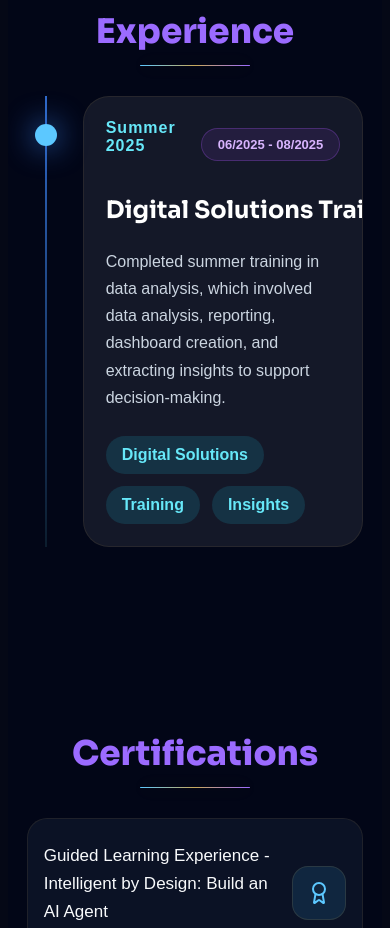
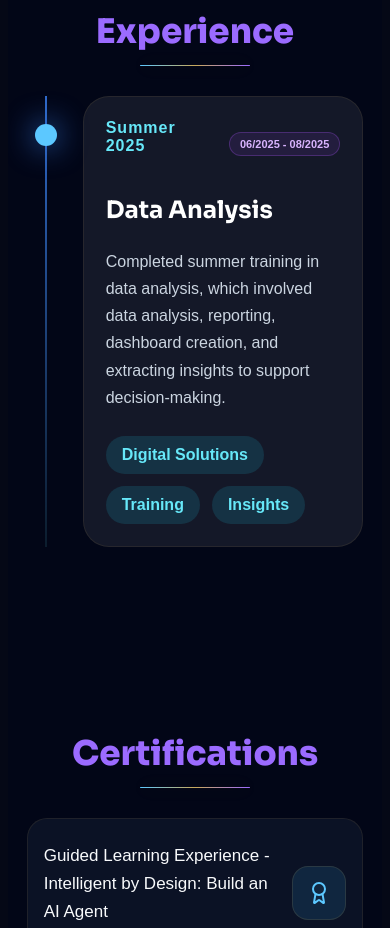
Before and after one commit to Ziyad-web-developer/ziyad-portfolio, a React (Vite) app: page / in a window 390 px wide. Shown: the part 3340-4268 px from the top of the page. Built offline with nearby package versions, Linux system fonts and the light colour scheme; a web font is replaced by a local one.

Commit message:
mobile ui improvements

```diff
--- a/src/App.jsx
+++ b/src/App.jsx
@@ -193,7 +193,7 @@ function App() {
       about: "About Me",
       skills: "Skills",
       experience: "Experience",
-      experienceTitle: "Digital Solutions Training",
+      experienceTitle:"Data Analysis Training",
       experienceText:
 "Completed summer training in data analysis, which involved data analysis, reporting, dashboard creation, and extracting insights to support decision-making.",
       certifications: "Certifications",
@@ -751,9 +751,15 @@ function App() {
   </span>
 </div>
 
-              <h3 className="project-title-mobile" style={styles.projectTitle}>
-                {t.experienceTitle}
-              </h3>
+<h3 className="project-title-mobile" style={styles.projectTitle}>
+  {
+    window.innerWidth <= 900
+      ? isAr
+        ? "تحليل البيانات"
+        : "Data Analysis"
+      : t.experienceTitle
+  }
+</h3>
 
               <p className="text-mobile" style={styles.text}>
                 {t.experienceText}
@@ -1399,7 +1405,10 @@ style={{
             width: 260px !important;
             height: 260px !important;
           }
-
+          .timelineBadge {
+            font-size: 9px !important;
+            padding: 3px 7px !important;
+          }
         }
       `}</style>
       <a
@@ -2310,12 +2319,12 @@ const styles = {
   },
 
   timelineBadge: {
-    padding: "8px 16px",
+    padding: window.innerWidth <= 768 ? "5px 10px" : "8px 16px",
     borderRadius: 999,
     background: "rgba(168,85,247,0.10)",
     border: "1px solid rgba(168,85,247,0.28)",
     color: "#d8b4fe",
-    fontSize: 13,
+    fontSize: window.innerWidth <= 768 ? 11 : 13,
     fontWeight: 800,
     whiteSpace: "nowrap",
   },
```
